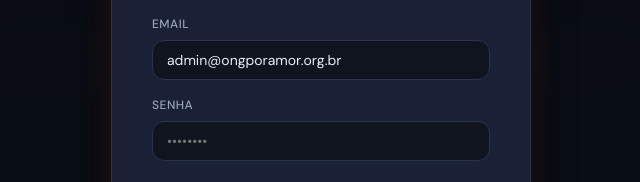
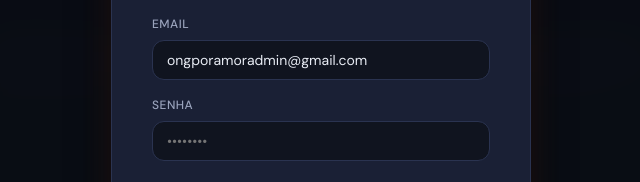
Before and after one commit to Claudio1052/inventario_ong_por_amor, a plain HTML site: page index.html in a window 1280 px wide. Shown: the part 405-587 px from the top of the page, 319-959 px from the left. Drawn offline with nearby package versions, Linux system fonts and the light colour scheme.

Commit message:
Update index.html

```diff
--- a/index.html
+++ b/index.html
@@ -438,7 +438,7 @@ tbody td { padding: 12px 16px; font-size: 13px; vertical-align: middle; }
     <div class="login-error" id="login-error">Usuário ou senha incorretos.</div>
     <div class="form-group">
       <label class="form-label">Email</label>
-      <input type="email" class="form-input" id="login-email" placeholder="admin@ongporamor.org.br" value="admin@ongporamor.org.br">
+      <input type="email" class="form-input" id="login-email" placeholder="ongporamoradmin@gmail.com" value="ongporamoradmin@gmail.com">
     </div>
     <div class="form-group">
       <label class="form-label">Senha</label>
@@ -1071,8 +1071,8 @@ const SUPABASE_URL = 'https://unidzfxifxjruonbjspe.supabase.co';
 const SUPABASE_KEY = 'eyJhbGciOiJIUzI1NiIsInR5cCI6IkpXVCJ9.eyJpc3MiOiJzdXBhYmFzZSIsInJlZiI6InVuaWR6ZnhpZnhqcnVvbmJqc3BlIiwicm9sZSI6ImFub24iLCJpYXQiOjE3NzI4NTc0MTEsImV4cCI6MjA4ODQzMzQxMX0.0R_FvMXHDvt34bpa5Fi9pkJcu_zGy8Av86wVaXp2F3o';
 
 // ===== ADMIN CONFIG (em produção, use variáveis de ambiente) =====
-const ADMIN_EMAIL = 'admin@ongporamor.org.br';
-const ADMIN_PASS_HASH = 'd3fc50c8f714cebd16d6c827826df01205bf519529f9d34775293cf9b70a420e'; // SHA-256 de "Admin@2024"
+const ADMIN_EMAIL = 'ongporamoradmin@gmail.com';
+const ADMIN_PASS_HASH = 'c31f8671a3cb1f1e23e51ad9ad9a79a85d4fde0a7075a8a5fbcdb8556963ea6b'; // SHA-256 de "ongamor_2026!"
 
 // ===== STATE =====
 let state = {
```
